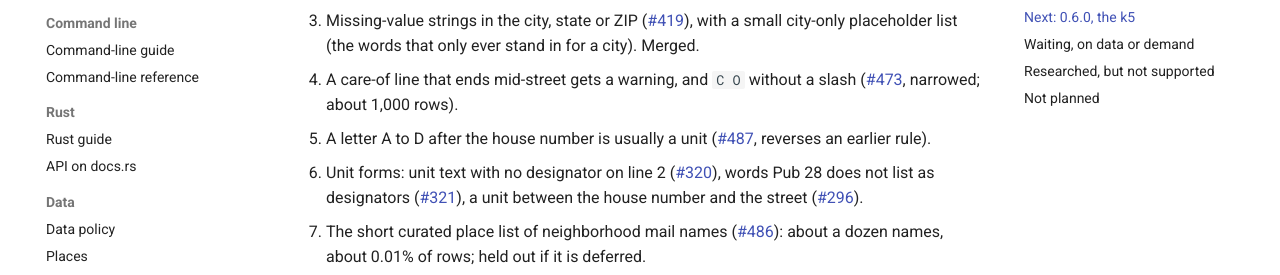
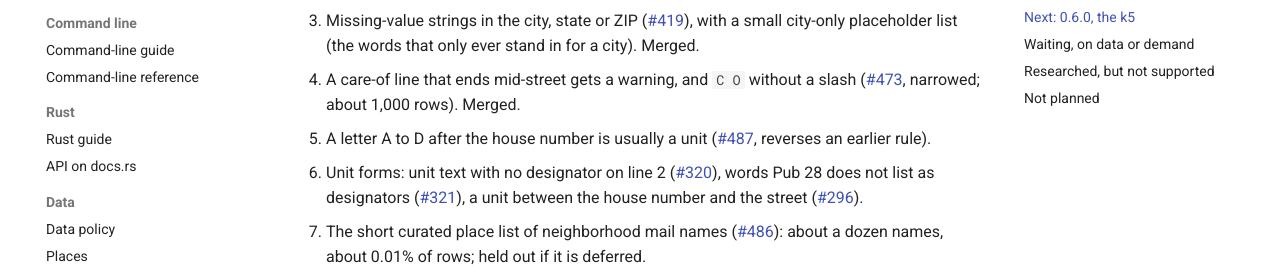
Before and after one commit to jeremeybingham/doorplate, an MkDocs documentation site: the page built from docs/roadmap.md, in a window 1280 px wide and 900 px high, scrolled down 2643 px. Shown: the part 190-465 px from the top of the window. Built offline with MkDocs 1.6.1 and Material for MkDocs 9.7.7, drawn with Linux system fonts in a browser that asks for light colours; comment, search, counter and statistics services are not loaded.

Commit message:
Roadmap: #473 merged
Co-Authored-By: Claude Sonnet 5.5 <noreply@anthropic.com>

```diff
--- a/docs/roadmap.md
+++ b/docs/roadmap.md
@@ -76,7 +76,7 @@ of 41 are analyzed; the rest and the final rescore may move issues in or out) an
    A half written without its slash before a direction letter (#387): 29 of 30 wrong, about 4,330 rows.
 2. A campus box with two plain words, a route word with no route number and a misspelled post office, one rule (#384, widening the earlier campus-box rule): about 5,560 rows. Merged.
 3. Missing-value strings in the city, state or ZIP (#419), with a small city-only placeholder list (the words that only ever stand in for a city). Merged.
-4. A care-of line that ends mid-street gets a warning, and `C O` without a slash (#473, narrowed; about 1,000 rows).
+4. A care-of line that ends mid-street gets a warning, and `C O` without a slash (#473, narrowed; about 1,000 rows). Merged.
 5. A letter A to D after the house number is usually a unit (#487, reverses an earlier rule).
 6. Unit forms: unit text with no designator on line 2 (#320), words Pub 28 does not list as designators (#321), a unit between the house number and the street (#296).
 7. The short curated place list of neighborhood mail names (#486): about a dozen names, about 0.01% of rows; held out if it is deferred.
```
